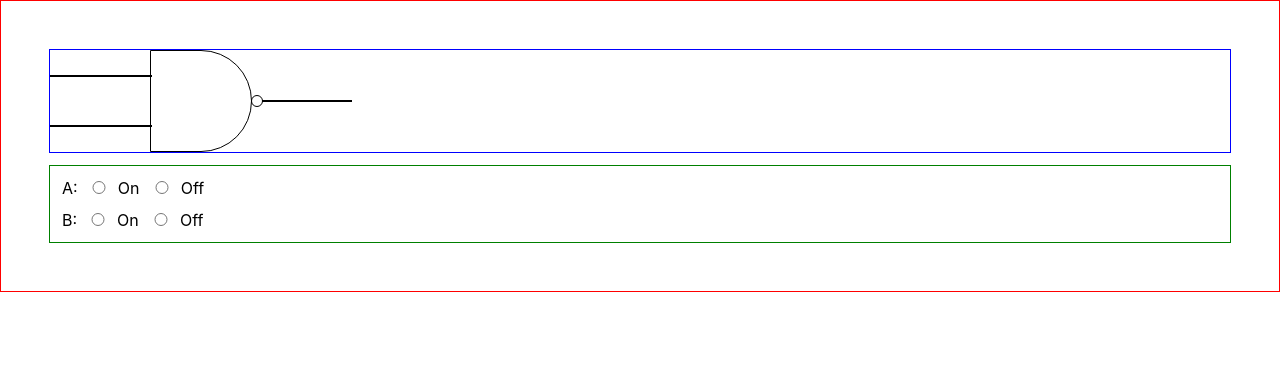
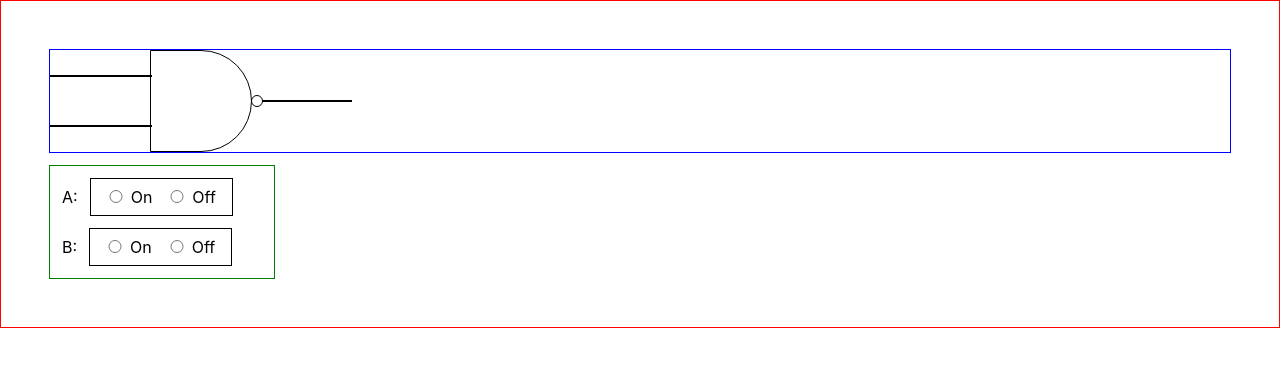
Before and after one commit to daniel-schroeder-dev/logic-gates, a React (Create React App) app: page / in a window 1280 px wide. Shown: the top 366 px of the page. Built offline with nearby package versions, Linux system fonts and the light colour scheme.

Commit message:
Adjust styling of radio button.

```diff
--- a/src/App.css
+++ b/src/App.css
@@ -10,4 +10,5 @@
   padding: 12px;
   margin-top: 12px;
   border: 1px solid green;
+  width: 200px;
 }
--- a/src/components/Input/Input.css
+++ b/src/components/Input/Input.css
@@ -2,12 +2,23 @@
   margin-bottom: 12px;
 }
 
+.input {
+  /*border: 1px solid black;*/
+  /*width: 150px;*/
+}
+
+.input__wrapper {
+  border: 1px solid black;
+  display: inline-block;
+  margin-left: 12px;
+  padding: 8px;
+}
+
 .input__element {
-  width: 32px;
+  width: 24px;
 }
 
 .input__label {
   margin-right: 8px;
-  width: 15px;
   display: inline-block;
 }
--- a/src/components/Input/Input.js
+++ b/src/components/Input/Input.js
@@ -10,10 +10,12 @@ function Input(props) {
   return (
     <div className="input">
       <span>{props.label}:</span>
-      <input className="input__element" type="radio" id="on" name={props.label}   onChange={e => props.onChange(props.label, true)} value={props.value}/>
-      <label className="input__label" htmlFor={id}>On</label>
-      <input className="input__element" type="radio" id="off" name={props.label}   onChange={e => props.onChange(props.label, false)} value={props.value}/>
-      <label className="input__label" htmlFor={id}>Off</label>
+      <div className="input__wrapper">
+        <input className="input__element" type="radio" id="on" name={props.label} onChange={e => props.onChange(props.label, true)} value={props.value}/>
+        <label className="input__label" htmlFor={id}>On</label>
+        <input className="input__element" type="radio" id="off" name={props.label}   onChange={e => props.onChange(props.label, false)} value={props.value}/>
+        <label className="input__label" htmlFor={id}>Off</label>
+      </div>
     </div>
   );
 }
```
